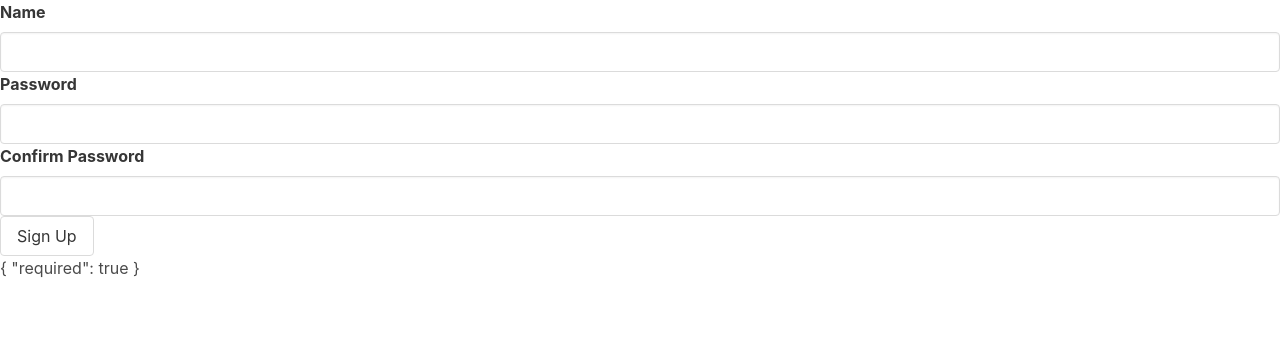
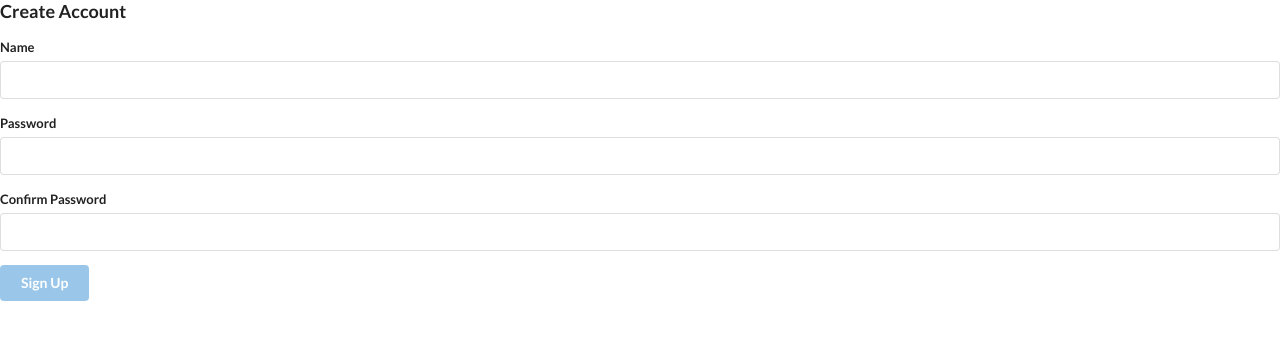
Before and after one commit to vijayakumarpanga/angular-email-client-app, an Angular app: page /signup in a window 1280 px wide. Shown: the top 340 px of the page. Built offline with nearby package versions, Linux system fonts and the light colour scheme.

Commit message:
add signup functionality and handle errors on signUp

```diff
--- a/src/app/auth-module/auth-module.module.ts
+++ b/src/app/auth-module/auth-module.module.ts
@@ -22,4 +22,6 @@ import { HttpClientModule } from '@angular/common/http'
 
   exports: [AuthModuleRoutingModule, SignupComponent, SigninComponent]
 })
-export class AuthModuleModule { }
+export class AuthModuleModule {
+
+}
--- a/src/app/auth-module/auth.service.ts
+++ b/src/app/auth-module/auth.service.ts
@@ -1,5 +1,12 @@
 import { Injectable } from '@angular/core';
 import { HttpClient } from '@angular/common/http'
+import { FormGroup } from '@angular/forms';
+interface fetchUniqueUserResponse{
+  avaialble :  boolean
+}
+interface signupResponse{
+  username : string;
+}
 @Injectable({
   providedIn: 'root'
 })
@@ -8,6 +15,10 @@ export class AuthService {
   constructor(private http: HttpClient) { }
 
   fetchUniqueUser(value) {
-    return this.http.post<any>('https://api.angular-email.com/auth/username', { username: value });
+    return this.http.post<fetchUniqueUserResponse>('https://api.angular-email.com/auth/username', { username: value });
+  }
+  signup(signupForm : FormGroup){
+   return this.http.post<signupResponse>('https://api.angular-email.com/auth/signup',signupForm.value)
+
   }
 }
--- a/src/app/auth-module/signup/signup.component.css
+++ b/src/app/auth-module/signup/signup.component.css
@@ -0,0 +1,6 @@
+.basic.label {
+  margin-bottom: 0.5em;
+}
+.button {
+  margin-bottom: 0.5em;
+}
--- a/src/app/auth-module/signup/signup.component.html
+++ b/src/app/auth-module/signup/signup.component.html
@@ -1,12 +1,26 @@
-<form class="form" [formGroup]="signupForm">
-    <app-input label="Name" [control]="signupForm.get('name')"> </app-input>
+
+<h3>Create Account</h3>
+<div >
+<form class="ui form" [formGroup]="signupForm"  (ngSubmit)="signup()">
+    <app-input label="Name" [control]="signupForm.get('username')"> </app-input>
     <app-input label="Password" [control]="signupForm.get('password')"> </app-input>
-    <app-input label="Confirm Password" [control]="signupForm.get('confirmPassword')"> </app-input>
-    <button class="button">Sign Up</button>
-    <div *ngIf="signupForm.errors">
-        {{signupForm.errors | json}}
+    <app-input label="Confirm Password" [control]="signupForm.get('passwordConfirmation')"> </app-input>
+    <ng-container  *ngIf="signupForm.controls.password.touched &&
+    signupForm.controls.passwordConfirmation.touched &&
+    signupForm.errors">
+    <div class="ui red basic label"  *ngIf="signupForm.errors.passwordNotMatch">
+        Password and Password confirmation must match.
     </div>
-    <div *ngIf="signupForm.controls.name.errors">
-        {{signupForm.controls.name.errors| json}}
+    <div class="ui red basic label" *ngIf="signupForm.errors.noConnection">
+        signup failed , No internet connection detected.
     </div>
+    <div class="ui red basic label" *ngIf="signupForm.errors.noConnection">
+        signup failed , Unknow error.
+    </div>
+    </ng-container>
+    <div>
+    <button class="ui submit button primary" [disabled]="signupForm.invalid">Sign Up</button>
+
+</div>
 </form>
+</div>
--- a/src/app/auth-module/signup/signup.component.ts
+++ b/src/app/auth-module/signup/signup.component.ts
@@ -1,7 +1,10 @@
-import { Component, OnInit } from '@angular/core';
+import { Component, ComponentFactoryResolver, OnInit } from '@angular/core';
 import { FormGroup, FormControl, Validators } from '@angular/forms';
+import { AuthService } from '../auth.service';
 import { PasswordMatch } from '../validators/password-match'
 import { UniqueUser } from '../validators/unique-user';
+import {catchError, map} from 'rxjs/operators'
+import { of } from 'rxjs';
 @Component({
   selector: 'app-signup',
   templateUrl: './signup.component.html',
@@ -10,7 +13,7 @@ import { UniqueUser } from '../validators/unique-user';
 export class SignupComponent implements OnInit {
 
   signupForm: FormGroup = new FormGroup({
-    name: new FormControl('', [Validators.required,
+    username: new FormControl('', [Validators.required,
     Validators.minLength(4),
     Validators.maxLength(18),
     Validators.pattern(/^[a-zA-Z0-9]+$/),
@@ -19,13 +22,34 @@ export class SignupComponent implements OnInit {
     password: new FormControl('', [Validators.required,
     Validators.minLength(4),
     Validators.maxLength(18)]),
-    confirmPassword: new FormControl('', [Validators.required,
+    passwordConfirmation: new FormControl('', [Validators.required,
     Validators.minLength(4),
     Validators.maxLength(18)])
   }, { validators: [this.passworsMatch.validate] })
-  constructor(private passworsMatch: PasswordMatch, private uniquUser: UniqueUser) { }
+  constructor(private passworsMatch: PasswordMatch, private uniquUser: UniqueUser,private authService : AuthService) {
+    console.log(this.signupForm)
+   }
 
   ngOnInit(): void {
   }
+  signup(){
+    if(this.signupForm.invalid){
+      return;
+    }
+    this.authService.signup(this.signupForm).subscribe(
+      (data)=>{
+        console.log(data)
+      },
+      (err)=>{
+        console.log(err)
+        if(!err.status)
+        this.signupForm.setErrors({noConnection : true})
+        else
+        this.signupForm.setErrors({unKnown : true})
+      }
+
+    )
+
+  }
 
 }
--- a/src/app/auth-module/validators/password-match.ts
+++ b/src/app/auth-module/validators/password-match.ts
@@ -5,8 +5,8 @@ import { Injectable } from '@angular/core'
 export class PasswordMatch extends Validators {
     validate(signup: FormGroup) {
         console.log(signup.controls.password.value)
-        console.log(signup.controls.confirmPassword.value)
-        if (signup.controls.password.value === signup.controls.confirmPassword.value) {
+        console.log(signup.controls.passwordConfirmation.value)
+        if (signup.controls.password.value === signup.controls.passwordConfirmation.value) {
             return null;
         }
         return { passwordNotMatch: true }
--- a/src/app/auth-module/validators/unique-user.ts
+++ b/src/app/auth-module/validators/unique-user.ts
@@ -10,12 +10,17 @@ export class UniqueUser implements AsyncValidator {
         console.log(control.value)
         return this.authService.fetchUniqueUser(control.value).pipe(
             map(value => {
+
+
                 console.log("inside map", value)
+                return null;
 
-                return null;
             }
             ),
             catchError((err) => {
+                if(err.status===0){
+                    return of({noConnection : true})
+                }
                 console.log("inside error", err)
                 return of({ nonUniqe: true })
             })
--- a/src/app/shared-module/input/input.component.css
+++ b/src/app/shared-module/input/input.component.css
@@ -0,0 +1,4 @@
+:host {
+  display: block;
+  margin-bottom: 1em;
+}
--- a/src/app/shared-module/input/input.component.html
+++ b/src/app/shared-module/input/input.component.html
@@ -1,21 +1,29 @@
 <div class="field">
-    <label class="label">{{label}}</label>
-    <input class="input" [formControl]="control">
+    <label >{{label}}</label>
+    <input  [formControl]="control">
     <ng-container *ngIf="control.errors && control.touched && control.dirty">
-        <div *ngIf="control.errors.required">
+        <div class="ui red basic label" *ngIf="control.errors.required">
             Value required
         </div>
-        <div *ngIf="control.errors.minlength">
+
+        <div class="ui red basic label" *ngIf="control.errors.minlength">
             You have entered value of {{control.errors.minlength.actualLength}} characters long,
             value sholud be minimum of {{control.errors.minlength.requiredLength}} characters long
         </div>
-        <div *ngIf="control.errors.maxlength">
+        <div class="ui red basic label" *ngIf="control.errors.maxlength">
             You have entered value of {{control.errors.mixlength.actualLength}} characters long,
             value sholud be maximum of {{control.errors.mixlength.requiredLength}} characters long
 
         </div>
-        <div *ngIf="control.errors.patter">
+        <div class="ui red basic label" *ngIf="control.errors.pattern">
             Invalid format
+        </div>
+
+        <div class="ui red basic label" *ngIf="control.errors.noConnection">
+            Please check your internet connection
+        </div>
+        <div class="ui red basic label" *ngIf="control.errors.nonUniqe">
+            User name is alredy available
         </div>
     </ng-container>
 </div>
--- a/src/styles.css
+++ b/src/styles.css
@@ -1,2 +1,2 @@
 /* You can add global styles to this file, and also import other style files */
-@import "bulma/css/bulma.css";
+@import "semantic-ui-css/semantic.css";
```
